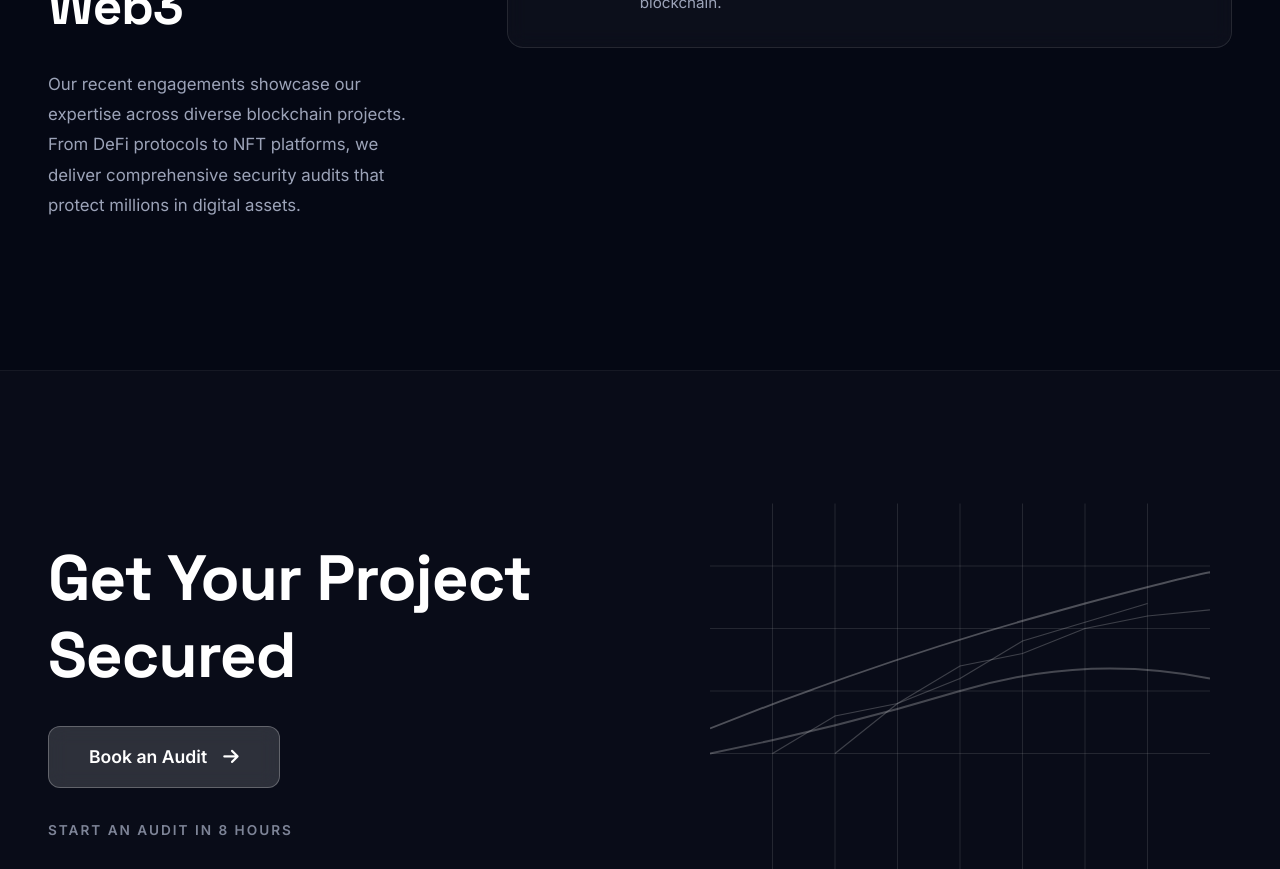
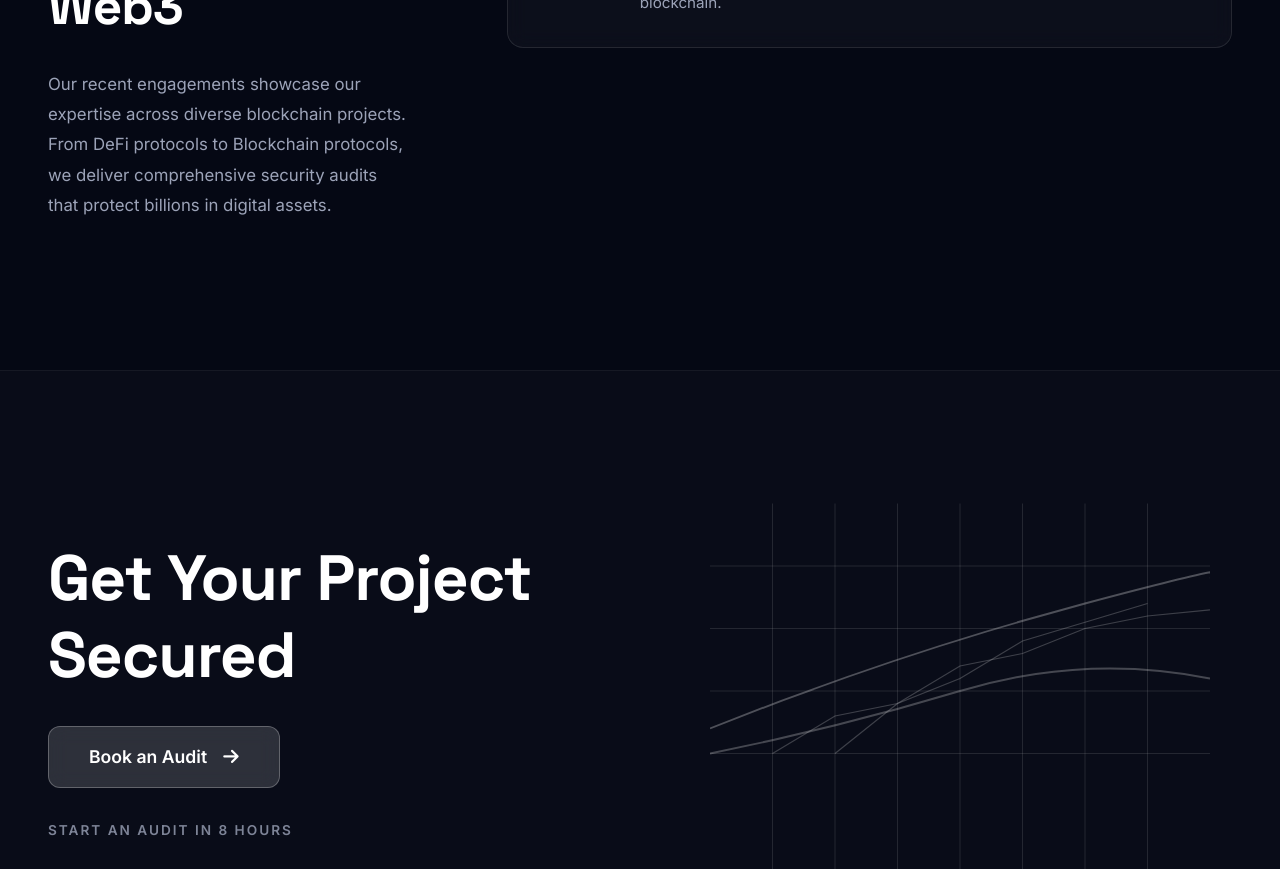
Before and after one commit to ShredSecurity/website, a website: page index.html in a window 1280 px wide. Shown: the part 4303-5172 px from the top of the page. Drawn offline with Linux system fonts and the light colour scheme.

Commit message:
minor changes

```diff
--- a/index.html
+++ b/index.html
@@ -528,7 +528,7 @@
                 <div class="engagements-highlights">
                     <span class="highlights-label">RECENT REVIEWS</span>
                     <h2 class="highlights-title">Securing the next generation of Web3</h2>
-                    <p class="highlights-description">Our recent engagements showcase our expertise across diverse blockchain projects. From DeFi protocols to NFT platforms, we deliver comprehensive security audits that protect millions in digital assets.</p>
+                    <p class="highlights-description">Our recent engagements showcase our expertise across diverse blockchain projects. From DeFi protocols to Blockchain protocols, we deliver comprehensive security audits that protect billions in digital assets.</p>
                 </div>
 
                 <!-- Right Side - Engagements List -->
```
